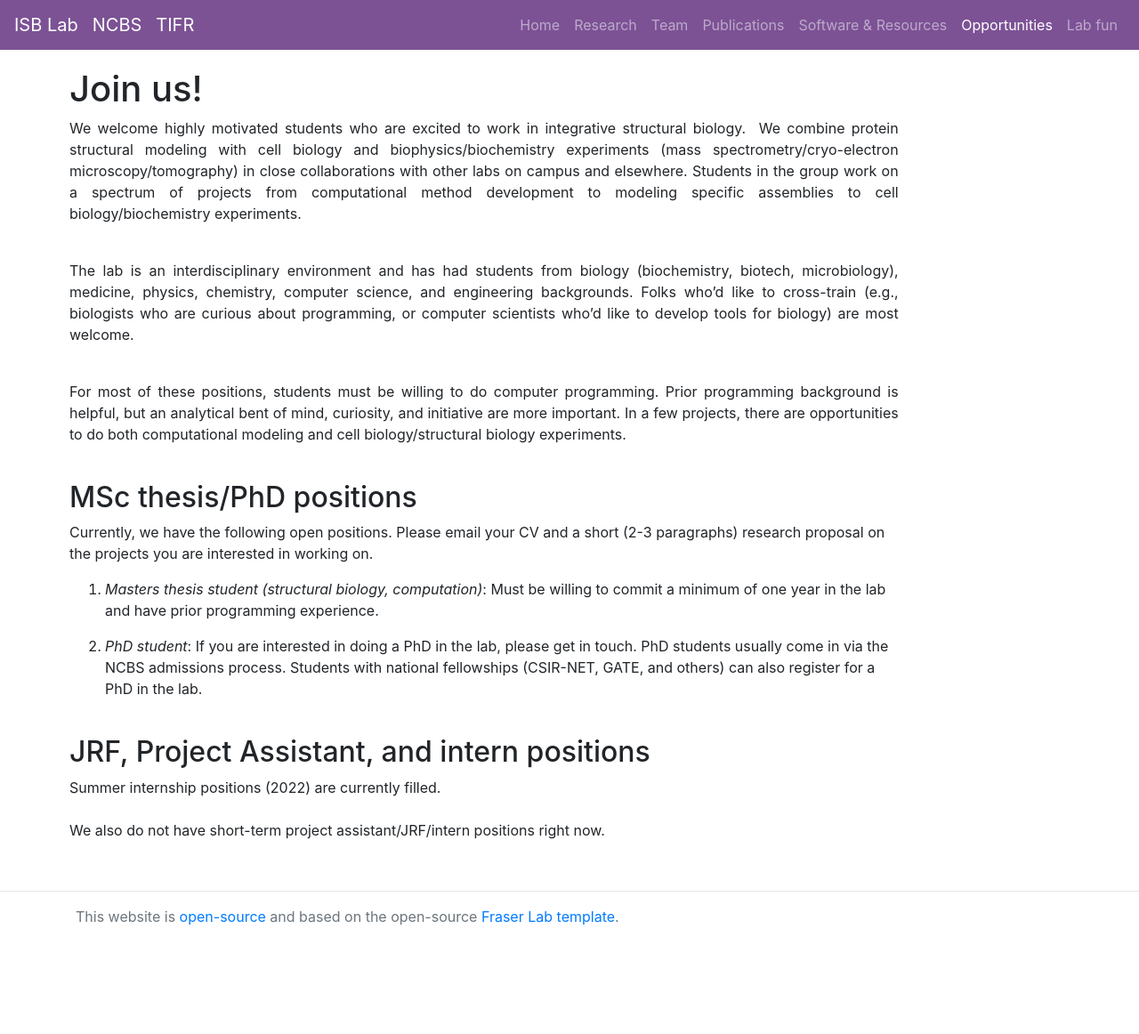
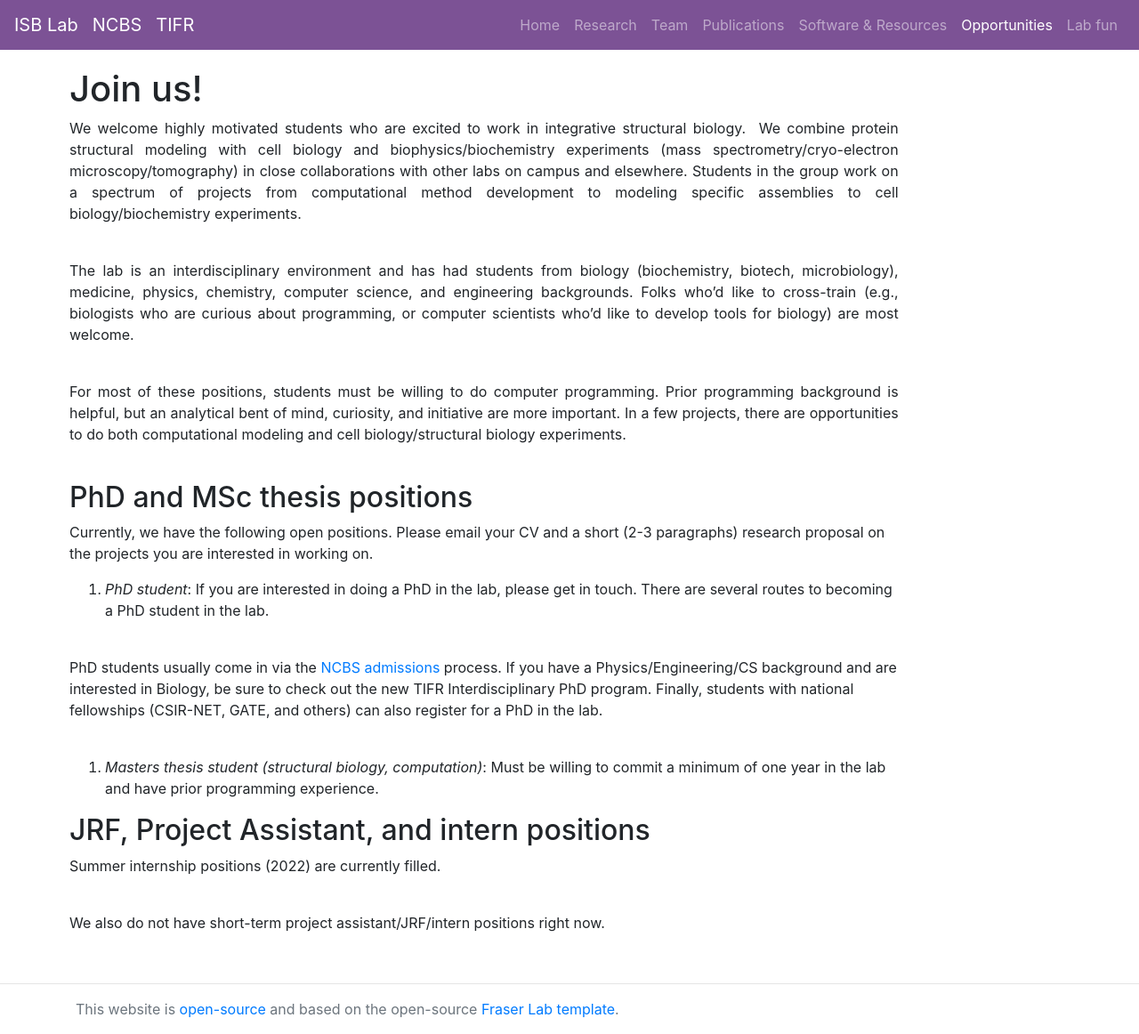
Before and after one commit to isblab/website, a Jekyll site: the page built from Opportunities/index.md, in a window 1280 px wide. Shown: the whole page at 89% size. Built offline with Jekyll 4.4.1, drawn with Linux system fonts in a browser that asks for light colours; before the commit the page ends 1058 px from its top, so only the background shows below that.

Commit message:
changed file locs

```diff
--- a/Opportunities/index.md
+++ b/Opportunities/index.md
@@ -18,15 +18,18 @@ The lab is an interdisciplinary environment and has had students from biology (b
 For most of these positions, students must be willing to do computer programming. Prior programming background is helpful, but an analytical bent of mind, curiosity, and initiative are more important. In a few projects, there are opportunities to do both computational modeling and cell biology/structural biology experiments. <br><br>
 </p>
 
-## MSc thesis/PhD positions
+## PhD and MSc thesis positions
 
  Currently, we have the following open positions. Please email your CV and a short (2-3 paragraphs) research proposal on the projects you are interested in working on.
 
-1. *Masters thesis student (structural biology, computation)*: Must be willing to commit a minimum of one year in the lab and have prior programming experience.
+1. *PhD student*:  If you are interested in doing a PhD in the lab, please get in touch. There are several routes to becoming a PhD student in the lab. <br><br>
 
-2. *PhD student*:  If you are interested in doing a PhD in the lab, please get in touch. PhD students usually come in via the NCBS admissions process. Students with national fellowships (CSIR-NET, GATE, and others) can also register for a PhD in the lab.<br><br>
+PhD students usually come in via the <a href='https://www.ncbs.res.in/academic/admissions'>NCBS admissions</a> process. If you have a Physics/Engineering/CS background and are interested in Biology, be sure to check out the new TIFR Interdisciplinary PhD program. Finally, students with national fellowships (CSIR-NET, GATE, and others) can also register for a PhD in the lab. <br><br>
+
+2. *Masters thesis student (structural biology, computation)*: Must be willing to commit a minimum of one year in the lab and have prior programming experience.
 
 ## JRF, Project Assistant, and intern positions
 
 Summer internship positions (2022) are currently filled. <br><br>
+
 We also do not have short-term project assistant/JRF/intern positions right now. <br><br>
--- a/_layouts/fun.html
+++ b/_layouts/fun.html
@@ -24,13 +24,13 @@
 
       <div class="carousel-item">
 
-        <img class="img-fluid mx-auto d-block" style="max-width:60%;" src="/static/img/funpics/whiteboard_kavshre.jpg" title="Having fun with the whiteboard">
+        <img class="img-fluid mx-auto d-block" style="max-width:60%;" src="/static/img/funpics/whiteboard_kavshre.jpg" title="Having fun on the whiteboard">
 
       </div>
 
       <div class="carousel-item">
 
-        <img class="img-fluid mx-auto d-block" style="max-width:60%;" src="/static/img/funpics/hackathon.jpg" title="Hackathon fun">
+        <img class="img-fluid mx-auto d-block" style="max-width:60%;" src="/static/img/funpics/hackathon.jpg" title="Hackathon to make the website">
 
       </div>
 
@@ -66,7 +66,7 @@
 
       <div class="carousel-item">
 
-        <img class="img-fluid mx-auto d-block" style="max-width:60%;" src="/static/img/funpics/shreyas_compre.jpg" title="Shreyas Compres done!">
+        <img class="img-fluid mx-auto d-block" style="max-width:60%;" src="/static/img/funpics/shreyas_compre.jpg" title="Shreyas Compre exams done!">
 
       </div>
 
```
Also changed, not shown: _members/00_shruthi.md (+3 -3 lines), _members/06_satwik.md (+1 -1 lines), index.md (+1 -1 lines), 1 other file.
